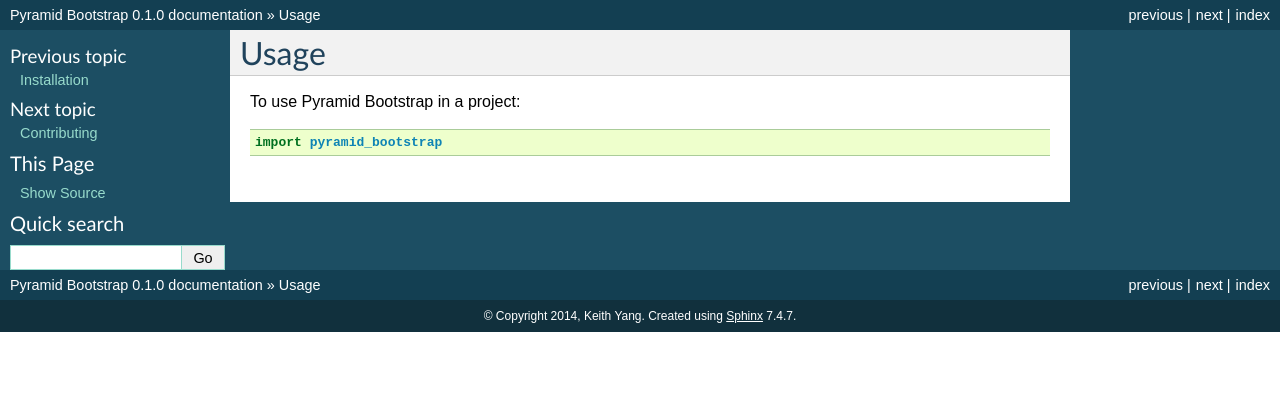
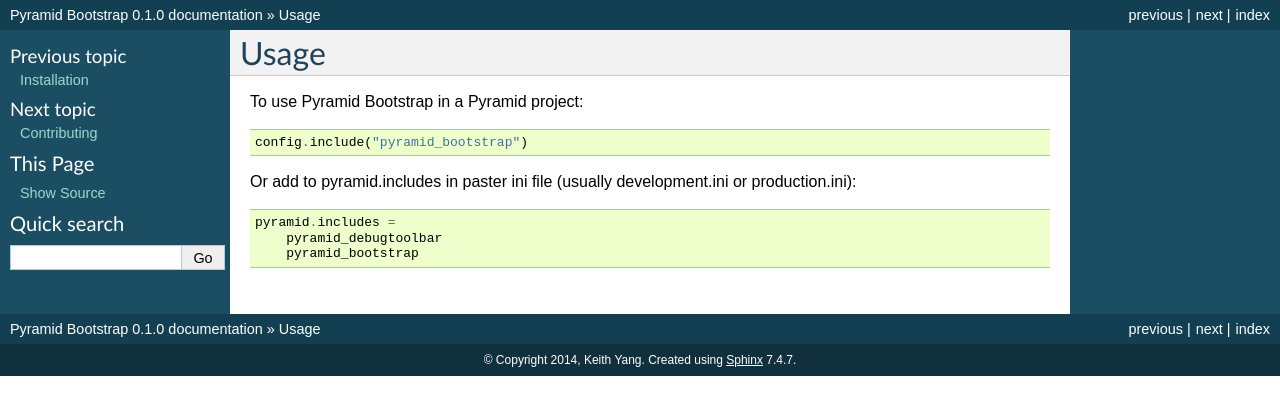
Before and after one commit to ceelian/pyramid_bootstrap, a Sphinx documentation site: the page built from docs/usage.rst, in a window 1280 px wide. Shown: the top 415 px of the page. Built offline with Sphinx 7.4.7, drawn with Linux system fonts in a browser that asks for light colours.

Commit message:
Update docs for basic usage and installation

```diff
--- a/docs/installation.rst
+++ b/docs/installation.rst
@@ -6,7 +6,6 @@
 
     $ easy_install pyramid_bootstrap
 
-Or, if you have virtualenvwrapper installed::
+Or, if you have pip installed::
 
-    $ mkvirtualenv pyramid_bootstrap
     $ pip install pyramid_bootstrap
--- a/docs/usage.rst
+++ b/docs/usage.rst
@@ -1,7 +1,14 @@
-========
+=====
 Usage
-========
+=====
 
-To use Pyramid Bootstrap in a project::
+To use Pyramid Bootstrap in a Pyramid project::
 
-	import pyramid_bootstrap
+	config.include("pyramid_bootstrap")
+
+Or add to pyramid.includes in paster ini file (usually development.ini or
+production.ini)::
+
+    pyramid.includes =
+        pyramid_debugtoolbar
+        pyramid_bootstrap
```
